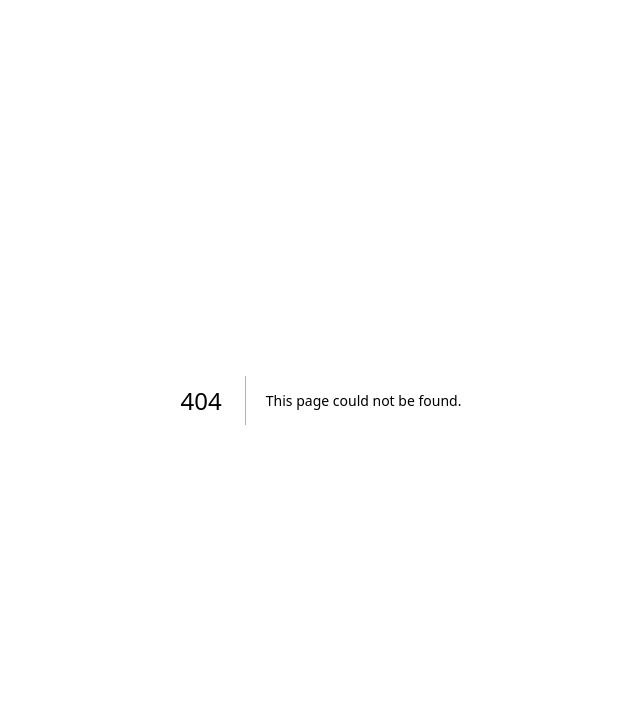
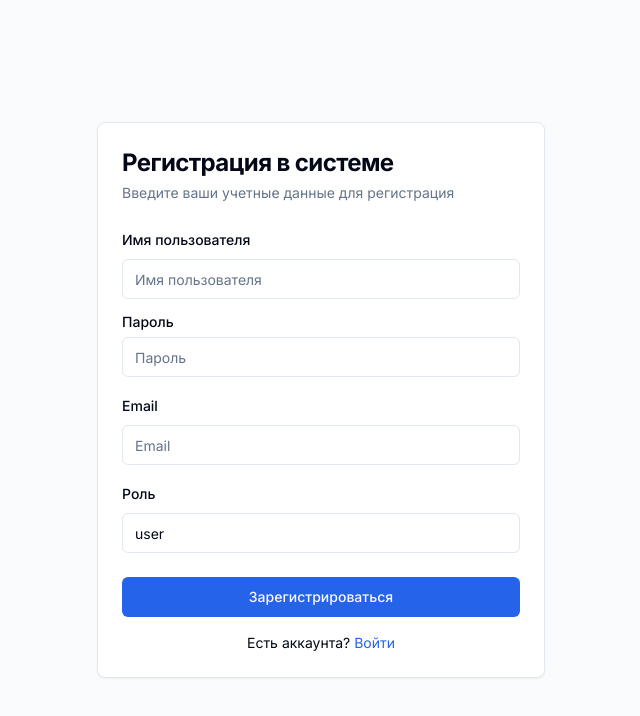
Before and after one commit to AndronakyAndrew/case-management, a Next.js app: page /register in a window 1280 px wide. Before the commit this address had no page. Shown: the top 716 px of the page, without its empty margins (319-959 px from the left). Built offline with nearby package versions, Linux system fonts and the light colour scheme.

Commit message:
Registration Functionality

```diff
--- a/app/login/page.tsx
+++ b/app/login/page.tsx
@@ -88,6 +88,7 @@ export default function LoginPage() {
                 id="password"
                 type="password"
                 value={Password}
+                placeholder="Пароль"
                 onChange={(e) => setPassword(e.target.value)}
                 required
               />
--- /dev/null
+++ b/app/register/page.tsx
@@ -0,0 +1,122 @@
+"use client"
+
+import { useState } from "react"
+import { Button } from "@/components/ui/button"
+import { Input } from "@/components/ui/input"
+import { Label } from "@/components/ui/label"
+import { Card, CardContent, CardDescription, CardFooter, CardHeader, CardTitle } from "@/components/ui/card"
+import Link from "next/link"
+import { useRouter } from "next/navigation"
+import { useToast } from "@/components/ui/use-toast"
+import Cookies from "js-cookie"
+
+const apiUrl = 'http://localhost:8080';
+
+export default function RegisterPage() {
+    const [Username, setUsername] = useState("")
+    const [Password, setPassword] = useState("")
+    const [Email, setEmail] = useState("")
+    const [Role, setRole] = useState("user")
+    const [isLoading, setIsLoading] = useState(false)
+    const router = useRouter()
+    const { toast } = useToast()
+
+  const handleSubmit = async (e: React.FormEvent) => {
+      e.preventDefault()
+        setIsLoading(true)
+
+        try {
+          const response = await fetch(`${apiUrl}/auth/register`, {
+            method: 'POST',
+            headers: { 'Content-Type': 'application/json' },
+            body: JSON.stringify({ Username, Password, Email, Role }),
+          })
+
+          if (!response.ok) {
+            toast({ title: "Ошибка регистрации", description: "Registration failed" })
+            return
+          }
+
+          router.push("/dashboard")
+        } catch (error) {
+          console.error('Error during register:', error)
+           toast({
+             title: "Ошибка регистрации",
+             description: error instanceof Error ? error.message : "Произошла неизвестная ошибка",
+           })
+        } finally {
+          setIsLoading(false)
+        }
+      }
+      return (
+        <div className="flex min-h-screen items-center justify-center bg-muted/40 p-4">
+          <Card className="w-full max-w-md">
+            <CardHeader className="space-y-1">
+              <CardTitle className="text-2xl font-bold">Регистрация в системе</CardTitle>
+              <CardDescription>Введите ваши учетные данные для регистрация</CardDescription>
+            </CardHeader>
+            <form onSubmit={handleSubmit}>
+              <CardContent className="space-y-4">
+                <div className="space-y-2">
+                  <Label htmlFor="username">Имя пользователя</Label>
+                  <Input
+                    id="username"
+                    type="text"
+                    placeholder="Имя пользователя"
+                    value={Username}
+                    onChange={(e) => setUsername(e.target.value)}
+                    required
+                  />
+                </div>
+                <div className="space-y-2">
+                  <div className="flex items-center justify-between">
+                    <Label htmlFor="password">Пароль</Label>
+                  </div>
+                  <Input
+                    id="password"
+                    type="password"
+                    value={Password}
+                    placeholder="Пароль"
+                    onChange={(e) => setPassword(e.target.value)}
+                    required
+                  />
+                </div>
+                <div className="space-y-2">
+                    <Label htmlFor="email">Email</Label>
+                    <Input
+                        id="email"
+                        type="email"
+                        placeholder="Email"
+                        value={Email}
+                        onChange={(e) => setEmail(e.target.value)}
+                        required
+                    />
+                </div>
+                <div className="space-y-2">
+                    <Label htmlFor="role">Роль</Label>
+                    <Input
+                        id="role"
+                        type="role"
+                        placeholder="Роль"
+                        value={Role}
+                        onChange={(e) => setRole(e.target.value)}
+                        required
+                    />
+                </div>
+              </CardContent>
+              <CardFooter className="flex flex-col space-y-4">
+                <Button type="submit" className="w-full" disabled={isLoading}>
+                  {isLoading ? "Регистрация..." : "Зарегистрироваться"}
+                </Button>
+                <div className="text-center text-sm">
+                  Есть аккаунта?{" "}
+                  <Link href="/login" className="text-primary hover:underline">
+                    Войти
+                  </Link>
+                </div>
+              </CardFooter>
+            </form>
+          </Card>
+        </div>
+      )
+}
```
